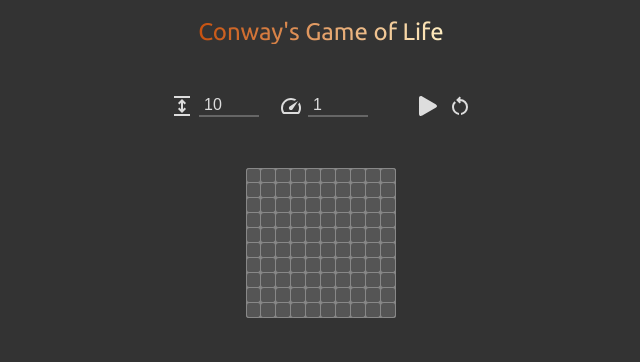
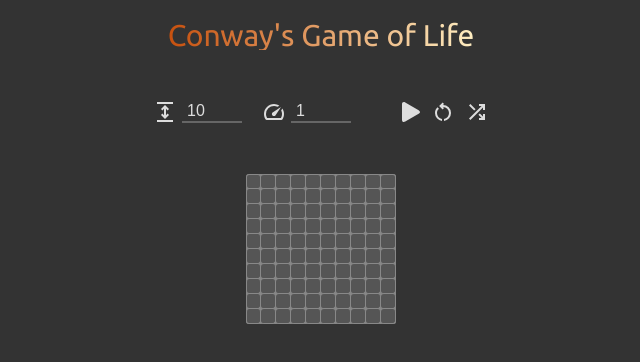
Before and after one commit to ftodoric/cgl-svelte, a SvelteKit app: page / in a window 1280 px wide. Shown: the top 362 px of the page, without its empty margins (319-959 px from the left). Built offline with nearby package versions, Linux system fonts and the light colour scheme.

Commit message:
Add randomize option

```diff
--- /dev/null
+++ b/src/lib/components/Icons/IconRandomize.svelte
@@ -0,0 +1,17 @@
+<script>
+  export let fill = "#000";
+  export let w = "24px";
+  export let h = "24px";
+</script>
+
+<svg
+  xmlns="http://www.w3.org/2000/svg"
+  width={w}
+  height={h}
+  viewBox="0 -960 960 960"
+>
+  <path
+    {fill}
+    d="M560-160v-80h104L537-367l57-57 126 126v-102h80v240H560Zm-344 0-56-56 504-504H560v-80h240v240h-80v-104L216-160Zm151-377L160-744l56-56 207 207-56 56Z"
+  />
+</svg>
--- a/src/lib/game/mechanics.ts
+++ b/src/lib/game/mechanics.ts
@@ -25,3 +25,10 @@ export const getNextBoardMatrix = (boardMatrix: BoardMatrix) =>
       return liveAndWillLive || deadAndWillLive;
     });
   });
+
+export const getRandomBoardMatrix = (boardSize: number) =>
+  Array.from({ length: boardSize }, () =>
+    Array.from({ length: boardSize }, () =>
+      Math.random() < 0.3 ? true : false
+    )
+  );
--- a/src/modules/App.svelte
+++ b/src/modules/App.svelte
@@ -4,7 +4,11 @@
   import IconPlay from "$lib/components/Icons/IconPlay.svelte";
   import IconPause from "$lib/components/Icons/IconPause.svelte";
   import IconReset from "$lib/components/Icons/IconReset.svelte";
-  import { getNextBoardMatrix } from "$lib/game/mechanics";
+  import IconRandomize from "$lib/components/Icons/IconRandomize.svelte";
+  import {
+    getNextBoardMatrix,
+    getRandomBoardMatrix,
+  } from "$lib/game/mechanics";
   import {
     getInitialBoardMatrix,
     getInitialBoardSize,
@@ -61,6 +65,10 @@
 
   const handleSpeedChange = (e: any) => {
     speed = +e.target.value;
+  };
+
+  const handleRandomize = (e: any) => {
+    boardMatrix = getRandomBoardMatrix(boardSize);
   };
 
   const handlePlay = () => {
@@ -137,12 +145,12 @@
           {/if}
         </button>
 
-        <button
-          class="control-button"
-          style="margin-left: 10px;"
-          on:click={() => handleReset()}
-        >
+        <button class="control-button" on:click={handleReset}>
           <IconReset fill={colors.light.primary} />
+        </button>
+
+        <button class="control-button" on:click={handleRandomize}>
+          <IconRandomize fill={colors.light.primary} w="24" h="24" />
         </button>
       </div>
     </div>
@@ -165,7 +173,7 @@
 
   .game-title {
     margin-top: 20px;
-    font-size: 24px;
+    font-size: 30px;
 
     background: linear-gradient(90deg, #c6500e, #ffeec2);
     background-clip: text;
@@ -223,6 +231,10 @@
     align-items: center;
   }
 
+  .button-group > button + button {
+    margin-left: 10px;
+  }
+
   .control-button {
     padding: 0;
     border: none;
--- a/src/modules/Board/Cell.svelte
+++ b/src/modules/Board/Cell.svelte
@@ -23,6 +23,8 @@
     border-bottom: 1px solid var(--board-bg);
 
     border-radius: 3px;
+
+    /* transition: background-color 0.1s; */
   }
 
   .cell-container:hover {
```
Also changed, not shown: static/icons/icon-randomize.svg (added).
